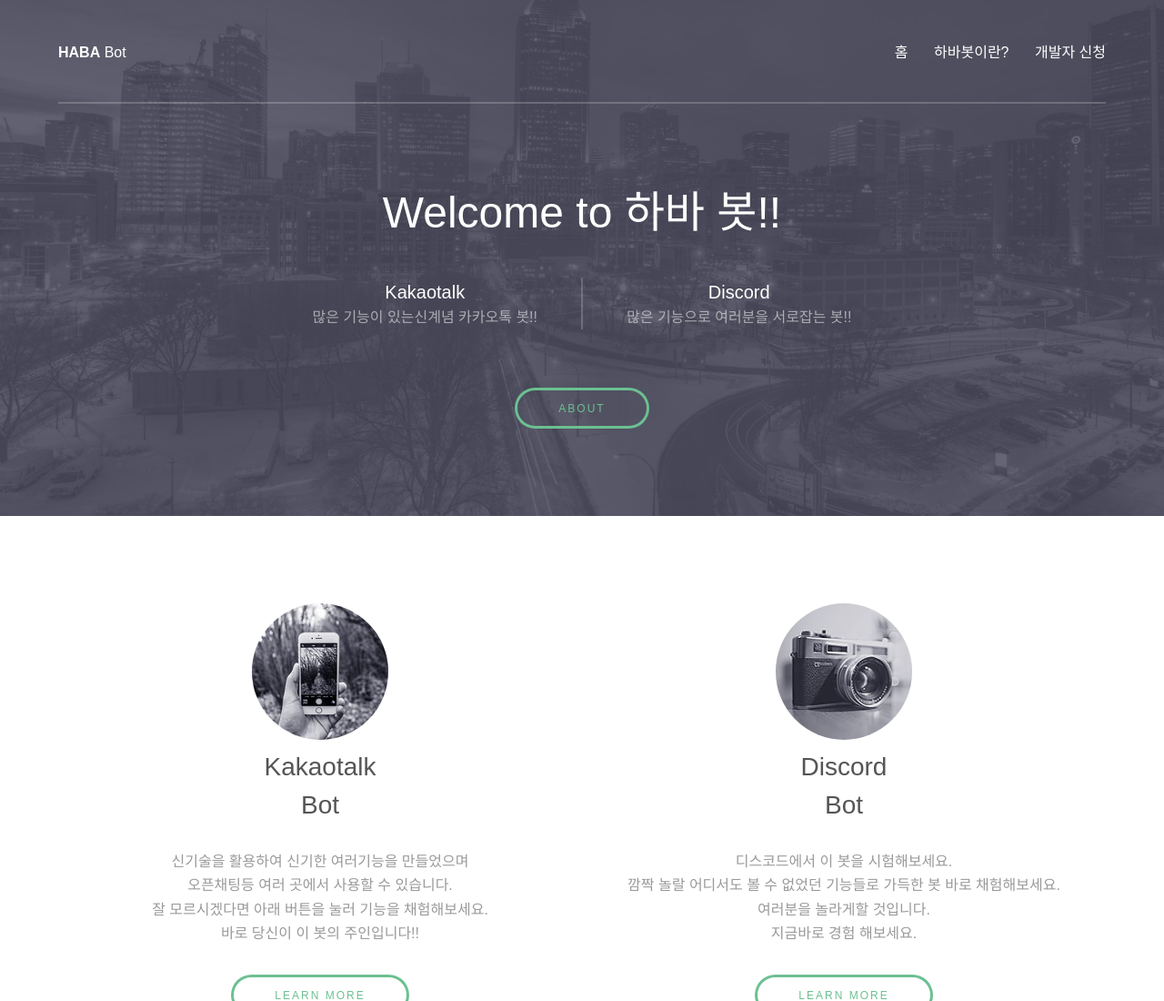
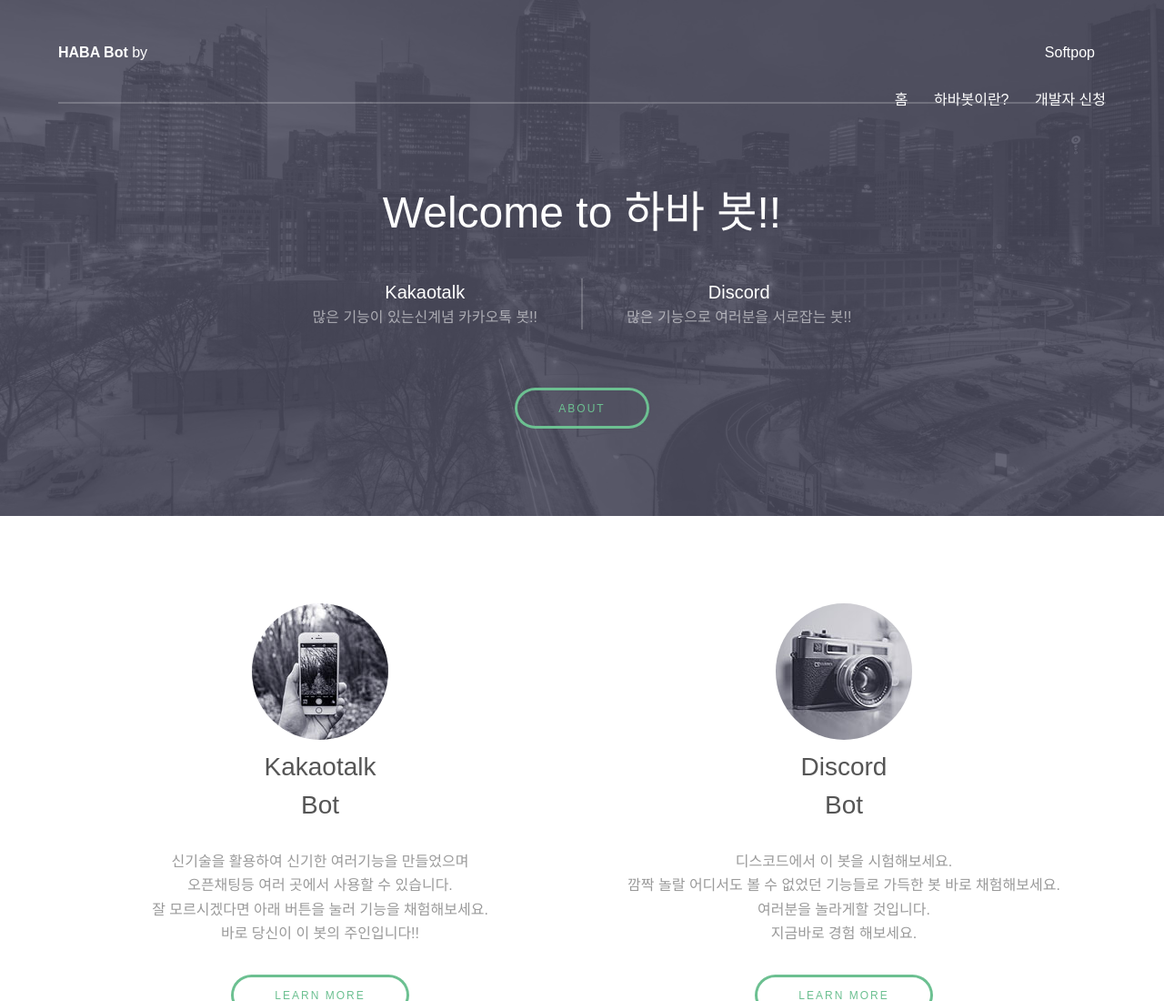
Before and after one commit to hababot/hababot, a plain HTML site: page index.html in a window 1280 px wide. Shown: the top 1100 px of the page at 91% size. Drawn offline with Linux system fonts and the light colour scheme; some icons are missing; a web font is replaced by a local one.

Commit message:
Update index.html

```diff
--- a/index.html
+++ b/index.html
@@ -52,7 +52,7 @@
 		<!-- Header -->
 			<header id="header">
 				<div class="inner">
-					<a href="index.html" class="logo"><strong>HABA</strong> Bot</a>
+					<a href="index.html" class="logo"><strong>HABA Bot</strong> by <a href="http://softpop.kro.kr/">Softpop</a></a>
 					<nav id="nav">
 						<a href="#">홈</a>
 						<a href="#three">하바봇이란?</a>
```
